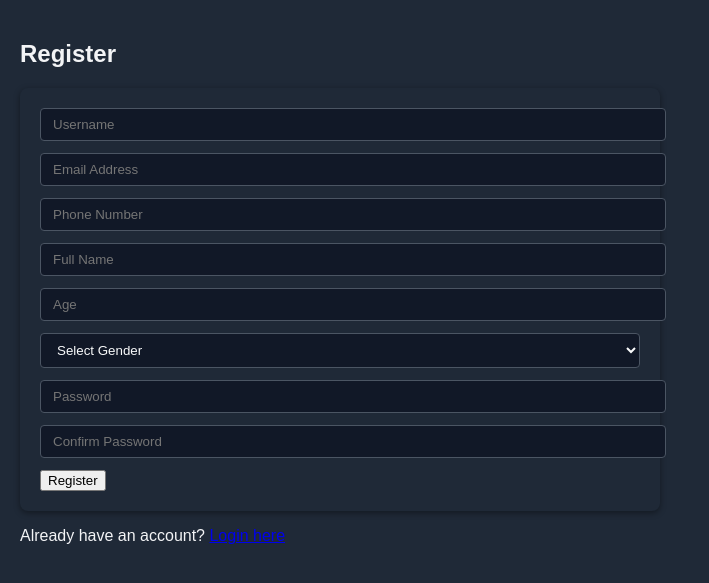
After one commit to ak-pumkin/gym-suppliment-, a Flask app: page /register in a window 1280 px wide. The commit adds this page. Shown: the top 583 px of the page, without its empty margins (0-709 px from the left). Run offline with Flask 3, Linux system fonts and the light colour scheme; some libraries are stand-ins or nearby versions.

Commit message:
Add files via upload

```diff
--- a/app.py
+++ b/app.py
@@ -50,11 +50,34 @@ def create_tables():
     conn.commit()
     conn.close()
 
+
+@app.route('/migrate-users', methods=['GET'])
+def migrate_users():
+    conn = get_db_connection()
+    cursor = conn.cursor()
+    try:
+        cursor.execute("ALTER TABLE users ADD COLUMN email TEXT;")
+        cursor.execute("ALTER TABLE users ADD COLUMN phone TEXT;")
+        cursor.execute("ALTER TABLE users ADD COLUMN full_name TEXT;")
+        cursor.execute("ALTER TABLE users ADD COLUMN age INTEGER;")
+        cursor.execute("ALTER TABLE users ADD COLUMN gender TEXT;")
+        conn.commit()
+    except Exception as e:
+        return jsonify({"message": "Migration failed: " + str(e)})
+    return jsonify({"message": "Migration successful"})
+
 TOKENS = {}
 
 @app.route('/')
 def home():
     return render_template("index.html")
+@app.route('/login')
+def login_page():
+    return render_template("login.html")
+
+@app.route('/register')
+def register_page():
+    return render_template("register.html")
 
 @app.route('/api/register', methods=['POST'])
 def register():
--- a/static/style.css
+++ b/static/style.css
@@ -1,119 +1,174 @@
-
-/* General Reset */
-* {
+body {
+  font-family: Arial, sans-serif;
   margin: 0;
-  padding: 0;
-  box-sizing: border-box;
-  font-family: 'Segoe UI', Tahoma, Geneva, Verdana, sans-serif;
-}
-
-body {
-  background-color: #111827;
-  color: #f9fafb;
   padding: 20px;
+  background-color: #1f2937;
+  color: #f3f4f6;
 }
 
 header {
-  display: flex;
-  justify-content: space-between;
-  align-items: center;
-  margin-bottom: 30px;
+  background-color: #111827;
+  color: #facc15;
+  padding: 20px;
+  text-align: center;
 }
 
-header h1 {
-  color: #10b981;
-  font-size: 2rem;
+h1, h2 {
+  margin-bottom: 10px;
+}
+
+nav {
+  display: flex;
+  justify-content: center;
+  align-items: center;
+  gap: 10px;
+  margin-top: 10px;
 }
 
 nav button {
+  padding: 10px 16px;
   background-color: #10b981;
-  color: #111827;
   border: none;
-  padding: 10px 16px;
-  border-radius: 6px;
+  color: white;
   cursor: pointer;
-  font-weight: bold;
-  margin-left: 10px;
+  border-radius: 4px;
+  font-size: 14px;
 }
 
-main {
-  max-width: 900px;
-  margin: auto;
+nav button:hover {
+  background-color: #059669;
 }
 
-h2 {
-  font-size: 1.5rem;
-  color: #facc15;
-  margin-bottom: 10px;
+#products {
+  display: grid;
+  grid-template-columns: repeat(auto-fill, minmax(250px, 1fr));
+  gap: 15px;
+  margin-top: 20px;
 }
 
 .product {
-  background-color: #1f2937;
+  background-color: #374151;
   padding: 15px;
-  margin-bottom: 15px;
   border-radius: 8px;
-  box-shadow: 0 0 8px rgba(0,0,0,0.3);
+  box-shadow: 0 2px 6px rgba(0,0,0,0.3);
+  text-align: center;
 }
 
 .product img {
-  max-width: 100px;
+  max-width: 100%;
+  height: auto;
   border-radius: 6px;
   margin-top: 10px;
 }
 
 form {
+  background-color: #1f2937;
+  padding: 20px;
+  margin-top: 20px;
+  border-radius: 8px;
+  box-shadow: 0 2px 6px rgba(0,0,0,0.4);
+  max-width: 600px;
+  color: #f3f4f6;
+}
+
+form input, form select, form textarea {
+  display: block;
+  width: 100%;
+  padding: 8px 12px;
+  margin-bottom: 12px;
+  border: 1px solid #4b5563;
+  border-radius: 4px;
+  background-color: #111827;
+  color: #f9fafb;
+}
+
+form label {
+  margin-top: 8px;
+  font-weight: bold;
+  color: #d1d5db;
+}
+
+.message {
+  margin: 10px 0;
+  padding: 10px;
+  background-color: #d1fae5;
+  border: 1px solid #10b981;
+  border-radius: 4px;
+  color: #065f46;
+}
+
+#manageCategories {
   margin-top: 30px;
   background-color: #1f2937;
   padding: 20px;
-  border-radius: 10px;
+  border-radius: 8px;
+  max-width: 600px;
 }
 
-form input,
-form textarea,
-form select,
-form button {
-  display: block;
-  width: 100%;
-  margin-bottom: 12px;
+#manageCategories div {
+  margin-top: 10px;
+  background-color: #374151;
   padding: 10px;
-  border: none;
-  border-radius: 5px;
+  border-radius: 4px;
+  display: flex;
+  justify-content: space-between;
+  align-items: center;
 }
 
-form input, form textarea, form select {
-  background-color: #374151;
-  color: #f9fafb;
-}
-
-form button {
-  background-color: #10b981;
-  color: #111827;
-  font-weight: bold;
+#manageCategories button {
+  background-color: #ef4444;
+  border: none;
+  padding: 5px 10px;
+  border-radius: 4px;
+  color: white;
   cursor: pointer;
 }
 
-select,
-#categoryFilter {
-  background-color: #374151;
-  color: white;
-  border: none;
-  padding: 8px;
-  border-radius: 6px;
-  margin-bottom: 15px;
+#manageCategories button:hover {
+  background-color: #dc2626;
 }
 
 /* Responsive */
 @media (max-width: 600px) {
-  header, main {
+  nav {
     flex-direction: column;
-    align-items: center;
+    align-items: flex-start;
   }
-
-  nav {
-    margin-top: 10px;
-  }
-
-  .product {
-    padding: 10px;
+  nav button {
+    margin: 5px 0;
   }
 }
+
+/* Login Status Text Style */
+#loginStatus.admin {
+  font-weight: bold;
+  color: #22c55e; /* green for admin */
+  margin-right: 10px;
+  display: inline-block;
+}
+
+#loginStatus.user {
+  font-weight: bold;
+  color: #3b82f6; /* blue for regular user */
+  margin-right: 10px;
+  display: inline-block;
+}
+
+/* Toast/Alert System */
+.toast {
+  position: fixed;
+  bottom: 20px;
+  right: 20px;
+  background-color: #1e293b;
+  color: #f3f4f6;
+  padding: 12px 20px;
+  border-radius: 8px;
+  box-shadow: 0 4px 10px rgba(0, 0, 0, 0.4);
+  z-index: 1000;
+  opacity: 0;
+  transition: opacity 0.4s ease;
+}
+
+.toast.show {
+  opacity: 1;
+}
--- /dev/null
+++ b/templates/register.html
@@ -0,0 +1,62 @@
+<!DOCTYPE html>
+<html lang="en">
+<head>
+  <meta charset="UTF-8" />
+  <title>Register - Gym Store</title>
+  <link rel="stylesheet" href="/static/style.css" />
+</head>
+<body>
+  <main class="form-container">
+    <h2>Register</h2>
+    <form id="registerForm">
+      <input type="text" name="username" placeholder="Username" required />
+      <input type="email" name="email" placeholder="Email Address" required />
+      <input type="text" name="phone" placeholder="Phone Number" required />
+      <input type="text" name="full_name" placeholder="Full Name" required />
+      <input type="number" name="age" placeholder="Age" required min="13" />
+      <select name="gender" required>
+        <option value="">Select Gender</option>
+        <option value="Male">Male</option>
+        <option value="Female">Female</option>
+        <option value="Other">Other</option>
+      </select>
+      <input type="password" name="password" placeholder="Password" required />
+      <input type="password" name="confirmPassword" placeholder="Confirm Password" required />
+      <button type="submit">Register</button>
+    </form>
+    <p>Already have an account? <a href="/login">Login here</a></p>
+  </main>
+
+  <script>
+    document.getElementById("registerForm").addEventListener("submit", async function (e) {
+      e.preventDefault();
+      const form = e.target;
+      const data = {
+        username: form.username.value,
+        email: form.email.value,
+        phone: form.phone.value,
+        full_name: form.full_name.value,
+        age: form.age.value,
+        gender: form.gender.value,
+        password: form.password.value,
+        confirmPassword: form.confirmPassword.value
+      };
+
+      if (data.password !== data.confirmPassword) {
+        alert("Passwords do not match.");
+        return;
+      }
+
+      const res = await fetch("/register", {
+        method: "POST",
+        headers: { "Content-Type": "application/json" },
+        body: JSON.stringify(data)
+      });
+
+      const result = await res.json();
+      alert(result.message || "Error registering.");
+      if (res.ok) window.location.href = "/login";
+    });
+  </script>
+</body>
+</html>
```
Also changed, not shown: static/app.js (+11 -11 lines), templates/index.html (+42 -6 lines), templates/login.html (added, +43 -0 lines).
